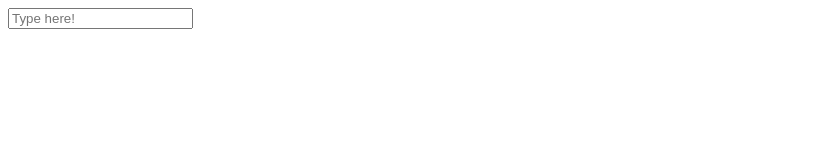
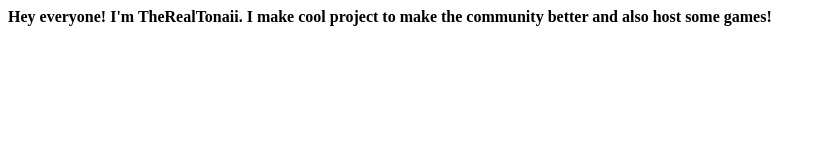
Before and after one commit to IdkTonaii/idktonaii.github.io, a plain HTML site: page index.html in a window 1280 px wide. Shown: the whole page, without its empty margins (0-826 px from the left). Drawn offline with Linux system fonts and the light colour scheme.

Commit message:
Update index.html

```diff
--- a/index.html
+++ b/index.html
@@ -1,6 +1,6 @@
 <html>
   <head><title>Tonaii's Site</title></head>
   <body>
-    <input type=text placeholder="Type here!">
+    <h4>Hey everyone! I'm TheRealTonaii. I make cool project to make the community better and also host some games!</h4>
   </body>
 </html>
```
